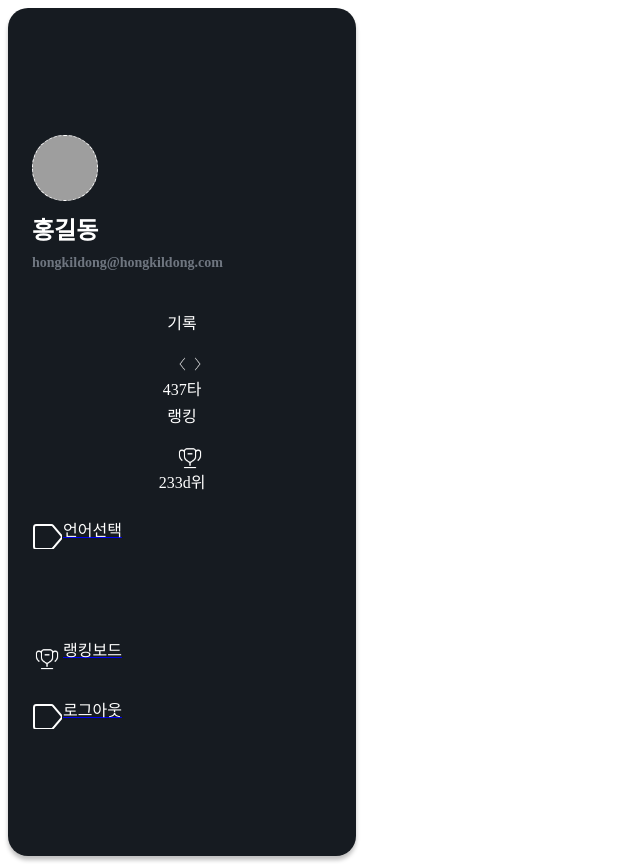
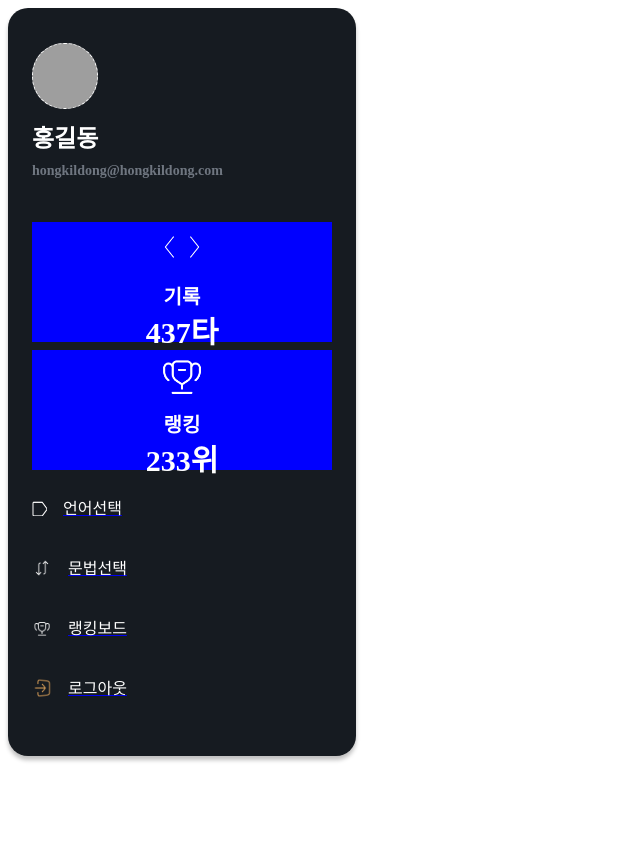
Before and after one commit to team-tadak/tadak-frontend, a React (Create React App) app: page /mypage in a window 1280 px wide. Shown: the whole page, without its empty margins (0-640 px from the left). After the commit the page ends 800 px from the top, so only its background shows below. Built offline with nearby package versions, Linux system fonts and the light colour scheme; grey boxes are pictures that could not be loaded.

Commit message:
Design Complete of Feture_UserBar

```diff
--- a/src/pages/MyPage/Button.js
+++ b/src/pages/MyPage/Button.js
@@ -9,11 +9,15 @@ const ButtonShape = styled.div`
   display: flex;
   flex-direction: row;
   align-items: center;
+
   padding: 0px;
   gap: 16px;
 
   width: 200px;
   height: 60px;
+  &.active {
+    background-color: lightblue;
+  }
 `;
 
 const ButtonFont = styled.div`
@@ -34,12 +38,11 @@ const IconPositioner = styled.div`
 function Button({ icon, content }) {
   return (
     <ButtonShape>
-      <IconPositioner>
-        {icon === "1" && <img src={Rectangle} width="30" />}
-        {icon === "2" && <img src={Switch} width="30" />}
-        {icon === "3" && <img src={Trophy} width="30" />}
-        {icon === "4" && <img src={SignIn} width="30" />}
-      </IconPositioner>
+      {icon === "1" && <img src={Rectangle} width="15" height="15" />}
+      {icon === "2" && <img src={Switch} width="20" height="20" />}
+      {icon === "3" && <img src={Trophy} width="20" height="20" />}
+      {icon === "4" && <img src={SignIn} width="20" height="20" />}
+
       <ButtonFont>{content}</ButtonFont>
     </ButtonShape>
   );
--- a/src/pages/MyPage/ResultContainer.js
+++ b/src/pages/MyPage/ResultContainer.js
@@ -3,6 +3,7 @@ import styled from "@emotion/styled";
 import Code from "./img/Code.png";
 import Trophy from "./img/Trophy.png";
 import UserContainer from "./UserContainer";
+
 const RecordShape = styled.div`
   display: flex;
   flex-direction: column;
@@ -10,40 +11,34 @@ const RecordShape = styled.div`
   align-items: center;
   padding: 0px;
   gap: 16px;
+  background-color: blue;
 `;
 
 const TitleFont = styled.div`
   font-family: "Pretendard";
   font-style: normal;
   font-weight: 400;
-  font-size: 16px;
+  font-size: 20px;
   line-height: 19px;
   color: #ffffff;
+  font-weight: bold;
 `;
 
 const RecordFont = styled.div`
   font-family: "Pretendard";
   font-style: normal;
-  font-weight: 400;
-  font-size: 16px;
+  font-weight: bold;
+  font-size: 30px;
   line-height: 19px;
-  color: #ffffff;
-`;
-
-const IconPositioner = styled.div`
-  width: 15px;
-  height: 15px;
   color: #ffffff;
 `;
 
 function ResultContainer({ title, icon, record }) {
   return (
     <RecordShape>
+      {icon === "1" && <img src={Code} width="50" height="50" />}
+      {icon === "2" && <img src={Trophy} width="50" height="50" />}
       <TitleFont>{title}</TitleFont>
-      <IconPositioner>
-        {icon === "1" && <img src={Code} width="30" />}
-        {icon === "2" && <img src={Trophy} width="30" />}
-      </IconPositioner>
       <RecordFont>{record}</RecordFont>
     </RecordShape>
   );
--- a/src/pages/MyPage/UserContainer.js
+++ b/src/pages/MyPage/UserContainer.js
@@ -7,12 +7,12 @@ import ResultContainer from "./ResultContainer";
 const Container = styled.div`
   display: flex;
   flex-direction: column;
-  justify-content: center;
+  //justify-content: center;
   //align-items: flex-start;
   padding: 24px;
   gap: 8px;
   width: 300px;
-  height: 800px;
+  height: 700px;
   left: 1373px;
   top: 192px;
   background: #161b21;
@@ -87,21 +87,19 @@ function UserContainer() {
         </UserInfo>
       </UserInfoContainer>
       <ResultContainer title={"기록"} icon="1" record={"437타"} />
-      <ResultContainer title={"랭킹"} icon="2" record={"233d위"} />
+      <ResultContainer title={"랭킹"} icon="2" record={"233위"} />
       <ButtonContainer>
         <Link to="/languageselect">
           <Button icon="1" content={"언어선택"} />
         </Link>
         <Link to="/syntaxselect">
-          <Button>
-            <Button icon="2" content={"문법선택"} />
-          </Button>
+          <Button icon="2" content={"문법선택"} />
         </Link>
         <Link to="/leaderboard">
           <Button icon="3" content={"랭킹보드"} />
         </Link>
         <Link to="/leaderboard">
-          <Button icon="1" content={"로그아웃"} />
+          <Button icon="4" content={"로그아웃"} />
         </Link>
       </ButtonContainer>
     </Container>
```
